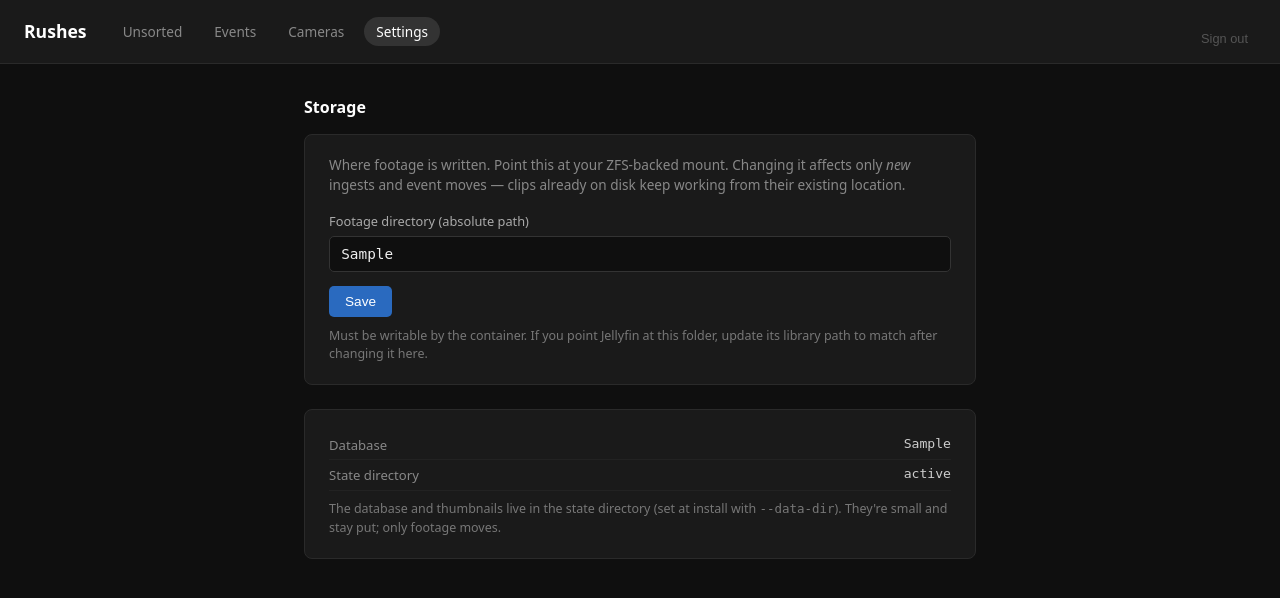
After one commit to je-marshall/rushes, a FastAPI app: template rushes/web/templates/settings.html in a window 1280 px wide. The commit adds this page. Shown: the top 598 px of the page. Run offline with FastAPI, Linux system fonts and the light colour scheme; the visitor is signed in with stand-in values (Sample User, id 1); the template is opened without the code that fills it: most values are stand-ins (such as "Sample title", 1, 10 or a date in 2020); parts of the project's set-up code (start-up, migrations or seed data) failed here and were passed over.

Commit message:
Editable footage directory (web UI) + resume-safe downloads
Storage split: the DB and thumbnails stay in the install-time state dir
(RUSHES_DATA); the footage directory becomes a runtime setting stored in the DB
and editable from a new Settings page. Because clips carry absolute ingest
paths, changing the footage root only affects where new clips and event moves
land — existing footage keeps working with no migration or restart. Ingest
(a separate process) reads the setting from the shared DB, so it always agrees
with the web app.

- config.py: BASE_DIR is now state-only (DB + thumbs); DEFAULT_FOOTAGE_DIR.
- settings.py: new module — settings table accessors, validated set_footage_dir
  (absolute + creatable + writable), footage/unsorted/events dir helpers.
- db.py: settings(key, value) table.
- ingest/events/cameras: use settings.*_dir(conn) instead of config constants.
- web: /settings page (view state paths, edit footage dir), dropped the unused
  /footage static mount (playback is via Jellyfin), Settings nav link everywhere.

Resume safety: downloads now stream to a .part file and atomically rename on
success. A killed/failed pull no longer leaves a partial file that the next run
would mistake for a complete clip.

Co-Authored-By: Claude Opus 4.8 <noreply@anthropic.com>

```diff
--- a/rushes/db.py
+++ b/rushes/db.py
@@ -50,5 +50,10 @@ def init_db(conn: sqlite3.Connection) -> None:
         CREATE INDEX IF NOT EXISTS idx_clips_recorded ON clips(recorded_at);
         CREATE INDEX IF NOT EXISTS idx_clips_camera   ON clips(camera_id);
         CREATE INDEX IF NOT EXISTS idx_clips_event    ON clips(event_id);
+
+        CREATE TABLE IF NOT EXISTS settings (
+            key   TEXT PRIMARY KEY,
+            value TEXT
+        );
     """)
     conn.commit()
--- a/rushes/events.py
+++ b/rushes/events.py
@@ -6,7 +6,7 @@ import shutil
 import sqlite3
 from pathlib import Path
 
-from . import config, jellyfin
+from . import jellyfin, settings
 from .cameras import camera_slug
 from .slug import slugify
 
@@ -34,7 +34,7 @@ def assign_clips(conn: sqlite3.Connection, clip_ids: list[int], event_id: int) -
         clip   = conn.execute("SELECT * FROM clips WHERE id = ?",   (clip_id,)).fetchone()
         camera = conn.execute("SELECT * FROM cameras WHERE id = ?", (clip["camera_id"],)).fetchone()
 
-        dest_dir = config.EVENTS_DIR / event["slug"] / camera_slug(camera)
+        dest_dir = settings.events_dir(conn) / event["slug"] / camera_slug(camera)
         dest_dir.mkdir(parents=True, exist_ok=True)
         dest = dest_dir / clip["filename"]
 
@@ -55,7 +55,7 @@ def unassign_clips(conn: sqlite3.Connection, clip_ids: list[int]) -> None:
         clip   = conn.execute("SELECT * FROM clips WHERE id = ?",   (clip_id,)).fetchone()
         camera = conn.execute("SELECT * FROM cameras WHERE id = ?", (clip["camera_id"],)).fetchone()
 
-        dest_dir = config.UNSORTED_DIR / camera_slug(camera)
+        dest_dir = settings.unsorted_dir(conn) / camera_slug(camera)
         dest_dir.mkdir(parents=True, exist_ok=True)
         dest = dest_dir / clip["filename"]
 
--- a/rushes/web/app.py
+++ b/rushes/web/app.py
@@ -1,6 +1,7 @@
 from contextlib import asynccontextmanager
 import secrets
 from pathlib import Path
+from urllib.parse import quote
 
 import uvicorn
 from fastapi import FastAPI, Form, Request
@@ -10,7 +11,7 @@ from fastapi.templating import Jinja2Templates
 from starlette.middleware.base import BaseHTTPMiddleware
 from starlette.middleware.sessions import SessionMiddleware
 
-from .. import cameras, config, db, events as ev
+from .. import cameras, config, db, events as ev, settings
 
 _UNPROTECTED = {"/login"}
 
@@ -43,8 +44,9 @@ app = FastAPI(title="Rushes", lifespan=lifespan)
 app.add_middleware(AuthMiddleware)
 app.add_middleware(SessionMiddleware, secret_key=config.SECRET_KEY, max_age=60 * 60 * 24 * 30)
 
-app.mount("/thumbs",   StaticFiles(directory=str(config.THUMB_DIR)),   name="thumbs")
-app.mount("/footage",  StaticFiles(directory=str(config.FOOTAGE_DIR)), name="footage")
+# Only thumbnails are served by the web app. Footage playback is via Jellyfin,
+# and clips carry absolute paths so the footage root can be moved freely.
+app.mount("/thumbs", StaticFiles(directory=str(config.THUMB_DIR)), name="thumbs")
 
 _templates = Jinja2Templates(directory=str(Path(__file__).parent / "templates"))
 
@@ -168,6 +170,32 @@ async def rename_camera(camera_id: int, name: str = Form(...)):
 
 
 # ---------------------------------------------------------------------------
+# Settings
+# ---------------------------------------------------------------------------
+
+@app.get("/settings", response_class=HTMLResponse)
+async def settings_page(request: Request, saved: bool = False, error: str = ""):
+    conn = db.connect()
+    return _templates.TemplateResponse(request, "settings.html", {
+        "footage_dir": str(settings.footage_dir(conn)),
+        "state_dir":   str(config.BASE_DIR),
+        "db_path":     str(config.DB_PATH),
+        "saved":       saved,
+        "error":       error,
+    })
+
+
+@app.post("/settings/footage")
+async def settings_footage(footage_dir: str = Form(...)):
+    conn = db.connect()
+    try:
+        settings.set_footage_dir(conn, footage_dir.strip())
+    except ValueError as exc:
+        return RedirectResponse(f"/settings?error={quote(str(exc))}", status_code=303)
+    return RedirectResponse("/settings?saved=true", status_code=303)
+
+
+# ---------------------------------------------------------------------------
 # Auth
 # ---------------------------------------------------------------------------
 
--- a/rushes/web/templates/cameras.html
+++ b/rushes/web/templates/cameras.html
@@ -56,6 +56,7 @@ form.rename button:hover { background: #3a6a3a; color: #bfe8bf; }
     <a href="/?flagged=true">⚑ Flagged</a>
     <a href="/events">Events</a>
     <a href="/cameras" class="active">Cameras</a>
+    <a href="/settings">Settings</a>
   </nav>
   <form method="post" action="/logout" style="margin-left:auto">
     <button type="submit" style="background:none;border:none;color:#555;cursor:pointer;font-size:0.8rem;padding:0.3rem 0.5rem">Sign out</button>
--- a/rushes/web/templates/events.html
+++ b/rushes/web/templates/events.html
@@ -99,6 +99,7 @@ nav a.active { background: #333; color: #fff; }
     <a href="/?flagged=true">⚑ Flagged</a>
     <a href="/events" class="active">Events</a>
     <a href="/cameras">Cameras</a>
+    <a href="/settings">Settings</a>
   </nav>
   <form method="post" action="/logout" style="margin-left:auto">
     <button type="submit" style="background:none;border:none;color:#555;cursor:pointer;font-size:0.8rem;padding:0.3rem 0.5rem">Sign out</button>
--- a/rushes/web/templates/index.html
+++ b/rushes/web/templates/index.html
@@ -105,6 +105,7 @@ nav a.active { background: #333; color: #fff; }
     <a href="/?flagged=true"   {% if flagged   %}class="active"{% endif %}>⚑ Flagged</a>
     <a href="/events">Events</a>
     <a href="/cameras">Cameras</a>
+    <a href="/settings">Settings</a>
   </nav>
   <form method="post" action="/logout" style="margin-left:auto">
     <button type="submit" style="background:none;border:none;color:#555;cursor:pointer;font-size:0.8rem;padding:0.3rem 0.5rem">Sign out</button>
--- /dev/null
+++ b/rushes/web/templates/settings.html
@@ -0,0 +1,106 @@
+<!DOCTYPE html>
+<html lang="en">
+<head>
+<meta charset="UTF-8">
+<meta name="viewport" content="width=device-width, initial-scale=1">
+<title>Rushes — Settings</title>
+<style>
+*, *::before, *::after { box-sizing: border-box; margin: 0; padding: 0; }
+body { background: #0f0f0f; color: #e0e0e0; font-family: system-ui, sans-serif; }
+
+header {
+  position: sticky; top: 0; z-index: 20;
+  background: #1a1a1a; border-bottom: 1px solid #2a2a2a;
+  padding: 0.75rem 1.5rem;
+  display: flex; align-items: center; gap: 1.5rem;
+}
+header h1 { font-size: 1.1rem; font-weight: 600; color: #fff; }
+nav { display: flex; gap: 0.5rem; }
+nav a {
+  color: #888; text-decoration: none;
+  padding: 0.3rem 0.75rem; border-radius: 999px; font-size: 0.85rem;
+}
+nav a:hover  { background: #2a2a2a; color: #ddd; }
+nav a.active { background: #333; color: #fff; }
+
+main { max-width: 720px; margin: 2rem auto; padding: 0 1.5rem; }
+h2 { font-size: 1rem; color: #fff; margin-bottom: 1rem; }
+
+.card {
+  background: #1a1a1a; border: 1px solid #2a2a2a; border-radius: 8px;
+  padding: 1.25rem 1.5rem; margin-bottom: 1.5rem;
+}
+.card p.desc { color: #888; font-size: 0.85rem; margin-bottom: 1rem; line-height: 1.5; }
+label { display: block; font-size: 0.8rem; color: #aaa; margin-bottom: 0.4rem; }
+input[type=text] {
+  width: 100%; background: #0f0f0f; border: 1px solid #333; color: #eee;
+  padding: 0.55rem 0.7rem; border-radius: 5px; font-size: 0.9rem; font-family: monospace;
+}
+button {
+  margin-top: 0.9rem; background: #2a6abf; border: none; color: #fff;
+  padding: 0.5rem 1rem; border-radius: 5px; cursor: pointer; font-size: 0.85rem;
+}
+button:hover { background: #3a7acf; }
+
+.readonly-row { display: flex; justify-content: space-between; padding: 0.35rem 0; font-size: 0.82rem; border-bottom: 1px solid #222; }
+.readonly-row:last-child { border-bottom: none; }
+.readonly-row span:first-child { color: #888; }
+.readonly-row span:last-child  { color: #ccc; font-family: monospace; }
+
+.banner { padding: 0.6rem 0.9rem; border-radius: 5px; font-size: 0.85rem; margin-bottom: 1.25rem; }
+.banner.ok  { background: #123020; border: 1px solid #1f5a3a; color: #7fdca8; }
+.banner.err { background: #3a1518; border: 1px solid #6a2530; color: #f0a0a8; }
+.note { color: #777; font-size: 0.78rem; margin-top: 0.6rem; line-height: 1.5; }
+</style>
+</head>
+<body>
+
+<header>
+  <h1>Rushes</h1>
+  <nav>
+    <a href="/">Unsorted</a>
+    <a href="/events">Events</a>
+    <a href="/cameras">Cameras</a>
+    <a href="/settings" class="active">Settings</a>
+  </nav>
+  <form method="post" action="/logout" style="margin-left:auto">
+    <button type="submit" style="background:none;border:none;color:#555;cursor:pointer;font-size:0.8rem;padding:0.3rem 0.5rem">Sign out</button>
+  </form>
+</header>
+
+<main>
+  {% if saved %}<div class="banner ok">Footage directory saved. New clips and event moves will use it.</div>{% endif %}
+  {% if error %}<div class="banner err">{{ error }}</div>{% endif %}
+
+  <h2>Storage</h2>
+
+  <div class="card">
+    <p class="desc">
+      Where footage is written. Point this at your ZFS-backed mount. Changing it
+      affects only <em>new</em> ingests and event moves — clips already on disk
+      keep working from their existing location.
+    </p>
+    <form method="post" action="/settings/footage">
+      <label for="footage_dir">Footage directory (absolute path)</label>
+      <input type="text" id="footage_dir" name="footage_dir" value="{{ footage_dir }}"
+             spellcheck="false" autocapitalize="off">
+      <button type="submit">Save</button>
+      <p class="note">
+        Must be writable by the container. If you point Jellyfin at this folder,
+        update its library path to match after changing it here.
+      </p>
+    </form>
+  </div>
+
+  <div class="card">
+    <div class="readonly-row"><span>Database</span><span>{{ db_path }}</span></div>
+    <div class="readonly-row"><span>State directory</span><span>{{ state_dir }}</span></div>
+    <p class="note">
+      The database and thumbnails live in the state directory (set at install with
+      <code>--data-dir</code>). They're small and stay put; only footage moves.
+    </p>
+  </div>
+</main>
+
+</body>
+</html>
```
Also changed, not shown: rushes/cameras.py (+4 -3 lines), rushes/config.py (+12 -7 lines), rushes/ingest.py (+10 -3 lines), rushes/settings.py (added, +65 -0 lines).
